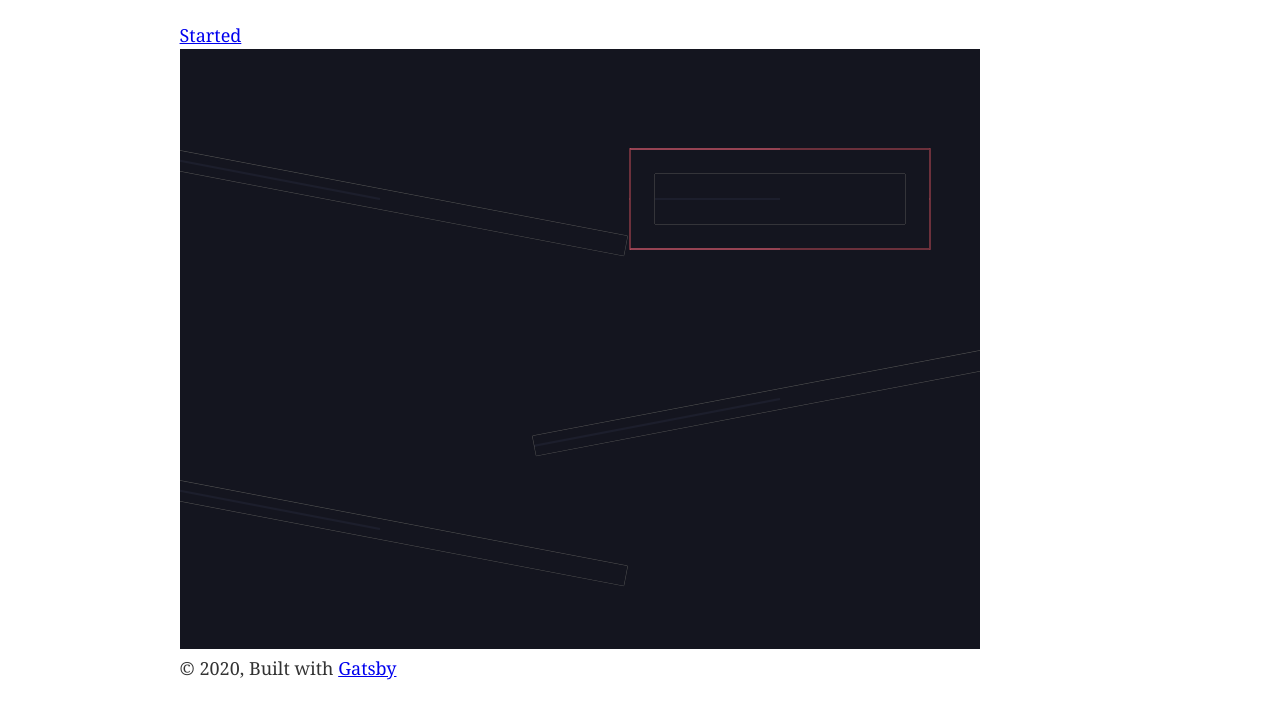
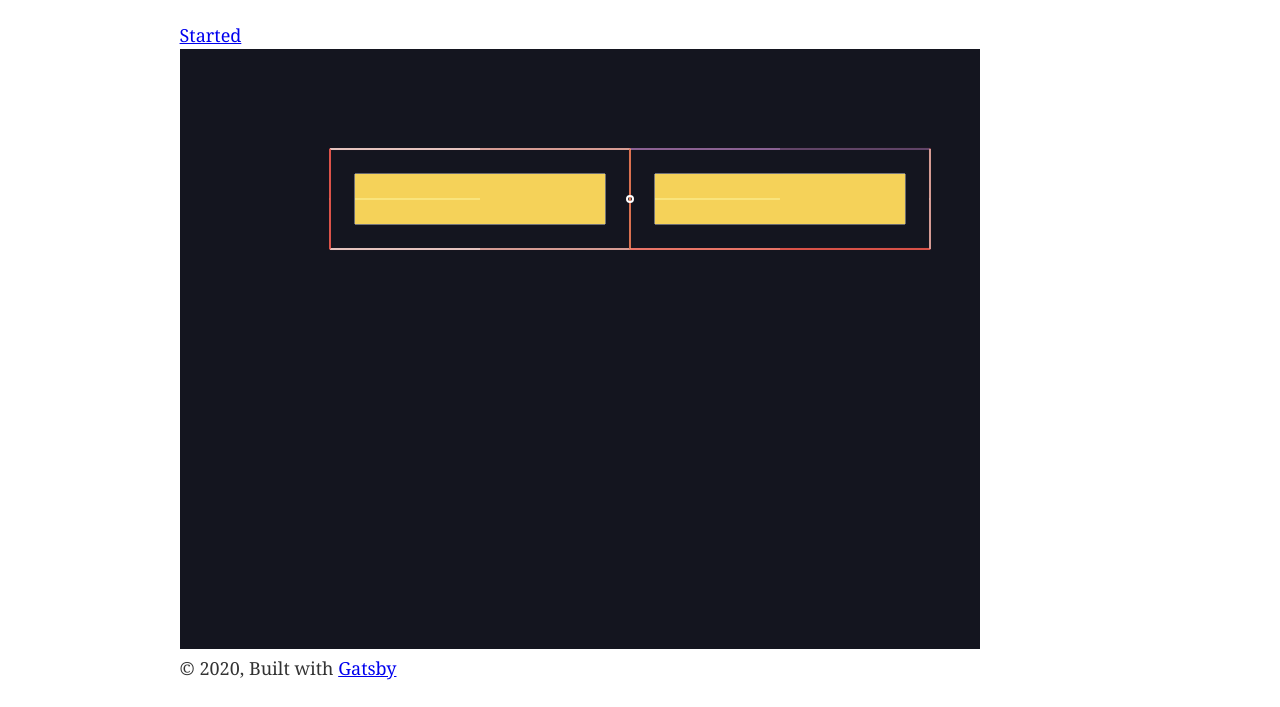
Before and after one commit to morgante/mousetrap, a Gatsby site in the folder frontend/: page / in a window 1280 px wide. Shown: the part 171-878 px from the top of the page. Built offline with nearby package versions, Linux system fonts and the light colour scheme; Gatsby itself is replaced by a stand-in of ours; no server answers.

Commit message:
play with boxes and constraints

```diff
--- a/frontend/src/components/mousetrap/scene.js
+++ b/frontend/src/components/mousetrap/scene.js
@@ -1,6 +1,6 @@
 import PropTypes from "prop-types";
 import React from "react";
-import Matter, { Body, Bodies, Composite, Events, World, Common } from "matter-js";
+import Matter, { Body, Bodies, Composite, Events, World, Common, Constraint } from "matter-js";
 import _ from 'lodash';
 import update from 'immutability-helper';
 
@@ -51,6 +51,8 @@
         const engine = Matter.Engine.create({});
         const world = engine.world;
 
+        world.gravity.y = 0;
+
         const scale = {
             x: 1,
             y: 1
@@ -67,16 +69,10 @@
             }
         });
 
-        World.add(engine.world, [
-            Bodies.rectangle(scale.x * 200, 150, scale.x * 500, 20, { isStatic: true, angle: Math.PI * 0.06 }),
-            Bodies.rectangle(scale.x * 600, 350, scale.x * 500, 20, { isStatic: true, angle: -Math.PI * 0.06 }),
-            Bodies.rectangle(scale.x * 200, 480, scale.x * 500, 20, { isStatic: true, angle: Math.PI * 0.06 }),
-        ]);
-
         // Add a sensor
         const addBox = (x, y, width, height, opts) => {
             const options = {
-                isStatic: true,
+                // isStatic: true,
                 render: {
                     strokeStyle: ballColors['red'],
                     lineWidth: 1
@@ -86,7 +82,7 @@
             const boxes = {
                 sensor: Bodies.rectangle(x, y, width - 50, height - 50, {
                     isSensor: true,
-                    isStatic: true,
+                    // isStatic: true,
                     render: {
                         lineWidth: 1
                     }
@@ -97,24 +93,19 @@
                 right: Bodies.rectangle(x + (width / 2), y, 1, height, options)
             };
 
-            World.add(world, _.values(boxes));
+            var boxBody = Body.create({
+                parts: _.values(boxes)
+            });
 
-            return boxes;
+            World.add(world, boxBody);
+
+            return {
+                body: boxBody,
+                width,
+                height,
+                ...boxes
+            };
         }
-
-        const boxDoor = (isBoxed) => (box_name, body) => {
-            console.log("enter/exit bot", isBoxed, body);
-            const ballState = this.state.balls[body.label];
-            this.setState(update(this.state, {
-                balls: {
-                    [ballState.ball]: {
-                        boxed: {$set: isBoxed}
-                    }
-                }
-            }));
-        };
-        const enterBox = boxDoor(true);
-        const exitBox = boxDoor(false);
 
         // Add the first box
         const entrypointBox = addBox(scale.x * 600, 150, scale.x * 300, 100, {
@@ -123,58 +114,112 @@
             }
         });
 
-        entrypointBox.bottom.collisionFilter.mask = ballStages["default"] | ballStages["box_blocked"];
-
-        Events.on(engine, 'collisionStart', function(event) {
-            _.each(event.pairs, (pair) => {
-                if (pair.bodyA === entrypointBox.sensor) {
-                    enterBox("collider", pair.bodyB);
-                } else if (pair.bodyB === entrypointBox.sensor) {
-                    enterBox("collider", pair.bodyA);
-                }
-            });
+        const boxTwo = addBox(scale.x * 300, 150, scale.x * 300, 100, {
+            // collisionFilter: {
+            //     mask: ballStages["default"] | ballStages["box_blocked"] | ballStages["box_exit"]
+            // }
         });
 
-        Events.on(engine, 'collisionEnd', function(event) {
-            _.each(event.pairs, (pair) => {
-                if (pair.bodyA === entrypointBox.sensor) {
-                    exitBox("collider", pair.bodyB);
-                } else if (pair.bodyB === entrypointBox.sensor) {
-                    exitBox("collider", pair.bodyA);
-                }
-            });
-        });
+        // const pipe = Bodies.rectangle(scale.x * 200, 150, scale.x * 500, 20, {
+        //     isStatic: false,
+        //     angle: Math.PI * 0.06
+        // });
+        // World.add(world, pipe);
 
-        const explode = (body) => {
-            const ballState = this.state.balls[body.label];
-            if (body.isStatic || ballState === undefined || !ballState.boxed) {
-                return;
-            }
+        console.log("info", entrypointBox);
 
-            const forceMagnitude = 0.01 * body.mass;
-
-            Body.applyForce(body, body.position, {
-                x: (forceMagnitude + Common.random() * forceMagnitude) * Common.choose([1, -1]),
-                y: -forceMagnitude + Common.random() * -forceMagnitude
-            });
-        }
-
-        var counter = 0;
-        Events.on(engine, 'afterUpdate', function(event) {
-            counter += 1;
-            // every 0.5 sec
-            if (counter >= 60 * 0.5) {
-                // create some random forces
-                const bodies = Composite.allBodies(engine.world);
-
-                for (var i = 0; i < bodies.length; i++) {
-                    explode(bodies[i]);
-                }
-
-                // reset counter
-                counter = 0;
+        var constraint = Constraint.create({
+            bodyA: boxTwo.body,
+            pointA: {
+                x: 1 * (boxTwo.width / 2),
+                y: 0
+            },
+            bodyB: entrypointBox.body,
+            pointB: {
+                x: -1 * (entrypointBox.width / 2),
+                y: 0
             }
         });
+        World.add(world, constraint);
+
+        // var ropeA = Composites.stack(100, 50, 8, 1, 10, 10, function(x, y) {
+        //     return Bodies.rectangle(x, y, 50, 20, { collisionFilter: { group: group } });
+        // });
+
+        // World.add(engine.world, [
+        //     Bodies.rectangle(scale.x * 200, 150, scale.x * 500, 20, { isStatic: true, angle: Math.PI * 0.06 }),
+        //     Bodies.rectangle(scale.x * 600, 350, scale.x * 500, 20, { isStatic: true, angle: -Math.PI * 0.06 }),
+        //     Bodies.rectangle(scale.x * 200, 480, scale.x * 500, 20, { isStatic: true, angle: Math.PI * 0.06 }),
+        // ]);
+
+        // const boxDoor = (isBoxed) => (box_name, body) => {
+        //     console.log("enter/exit bot", isBoxed, body);
+        //     const ballState = this.state.balls[body.label];
+        //     this.setState(update(this.state, {
+        //         balls: {
+        //             [ballState.ball]: {
+        //                 boxed: {$set: isBoxed}
+        //             }
+        //         }
+        //     }));
+        // };
+        // const enterBox = boxDoor(true);
+        // const exitBox = boxDoor(false);
+
+
+
+        // entrypointBox.bottom.collisionFilter.mask = ballStages["default"] | ballStages["box_blocked"];
+
+        // Events.on(engine, 'collisionStart', function(event) {
+        //     _.each(event.pairs, (pair) => {
+        //         if (pair.bodyA === entrypointBox.sensor) {
+        //             enterBox("collider", pair.bodyB);
+        //         } else if (pair.bodyB === entrypointBox.sensor) {
+        //             enterBox("collider", pair.bodyA);
+        //         }
+        //     });
+        // });
+
+        // Events.on(engine, 'collisionEnd', function(event) {
+        //     _.each(event.pairs, (pair) => {
+        //         if (pair.bodyA === entrypointBox.sensor) {
+        //             exitBox("collider", pair.bodyB);
+        //         } else if (pair.bodyB === entrypointBox.sensor) {
+        //             exitBox("collider", pair.bodyA);
+        //         }
+        //     });
+        // });
+
+        // const explode = (body) => {
+        //     const ballState = this.state.balls[body.label];
+        //     if (body.isStatic || ballState === undefined || !ballState.boxed) {
+        //         return;
+        //     }
+
+        //     const forceMagnitude = 0.01 * body.mass;
+
+        //     Body.applyForce(body, body.position, {
+        //         x: (forceMagnitude + Common.random() * forceMagnitude) * Common.choose([1, -1]),
+        //         y: -forceMagnitude + Common.random() * -forceMagnitude
+        //     });
+        // }
+
+        // var counter = 0;
+        // Events.on(engine, 'afterUpdate', function(event) {
+        //     counter += 1;
+        //     // every 0.5 sec
+        //     if (counter >= 60 * 0.5) {
+        //         // create some random forces
+        //         const bodies = Composite.allBodies(engine.world);
+
+        //         for (var i = 0; i < bodies.length; i++) {
+        //             explode(bodies[i]);
+        //         }
+
+        //         // reset counter
+        //         counter = 0;
+        //     }
+        // });
 
         // add mouse control
         var mouse = Matter.Mouse.create(render.canvas);
```
